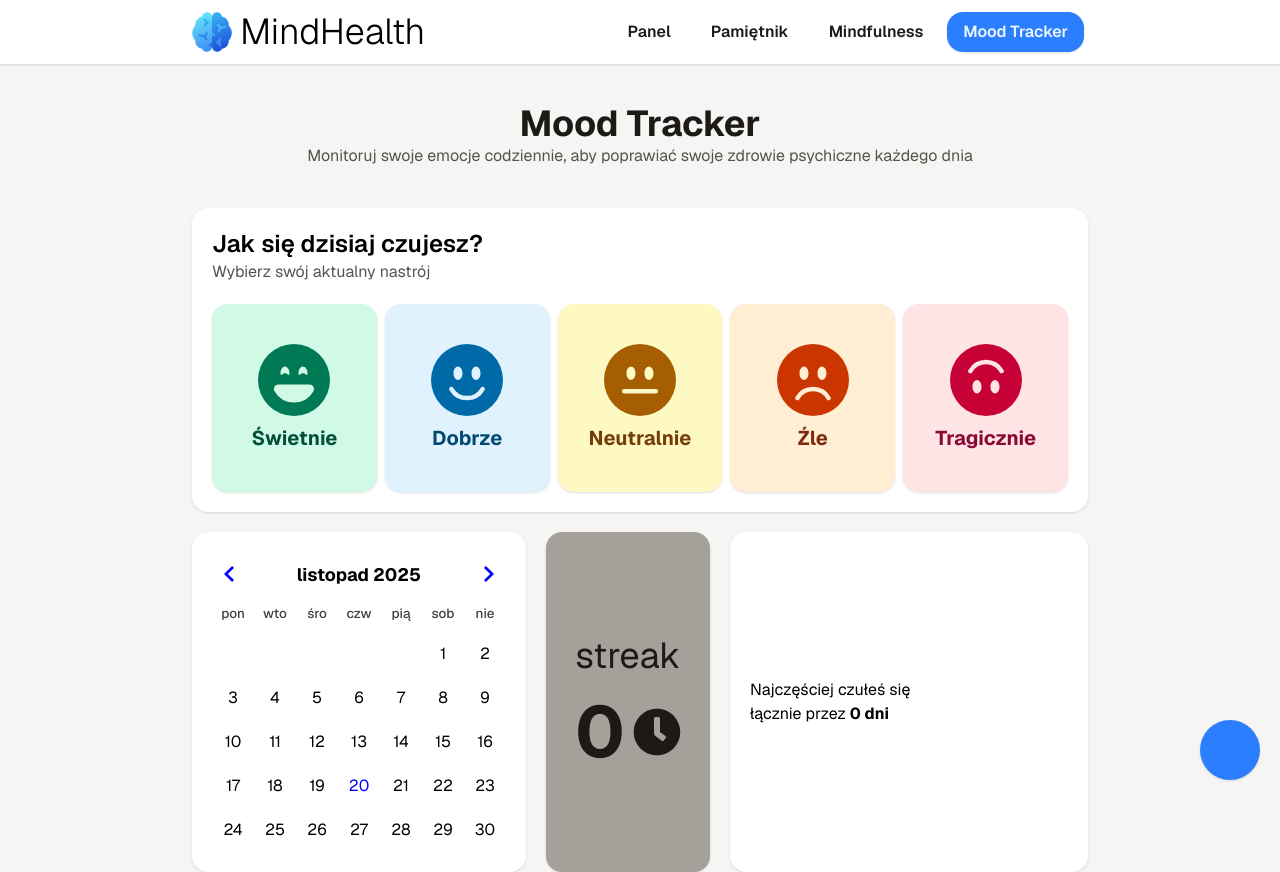
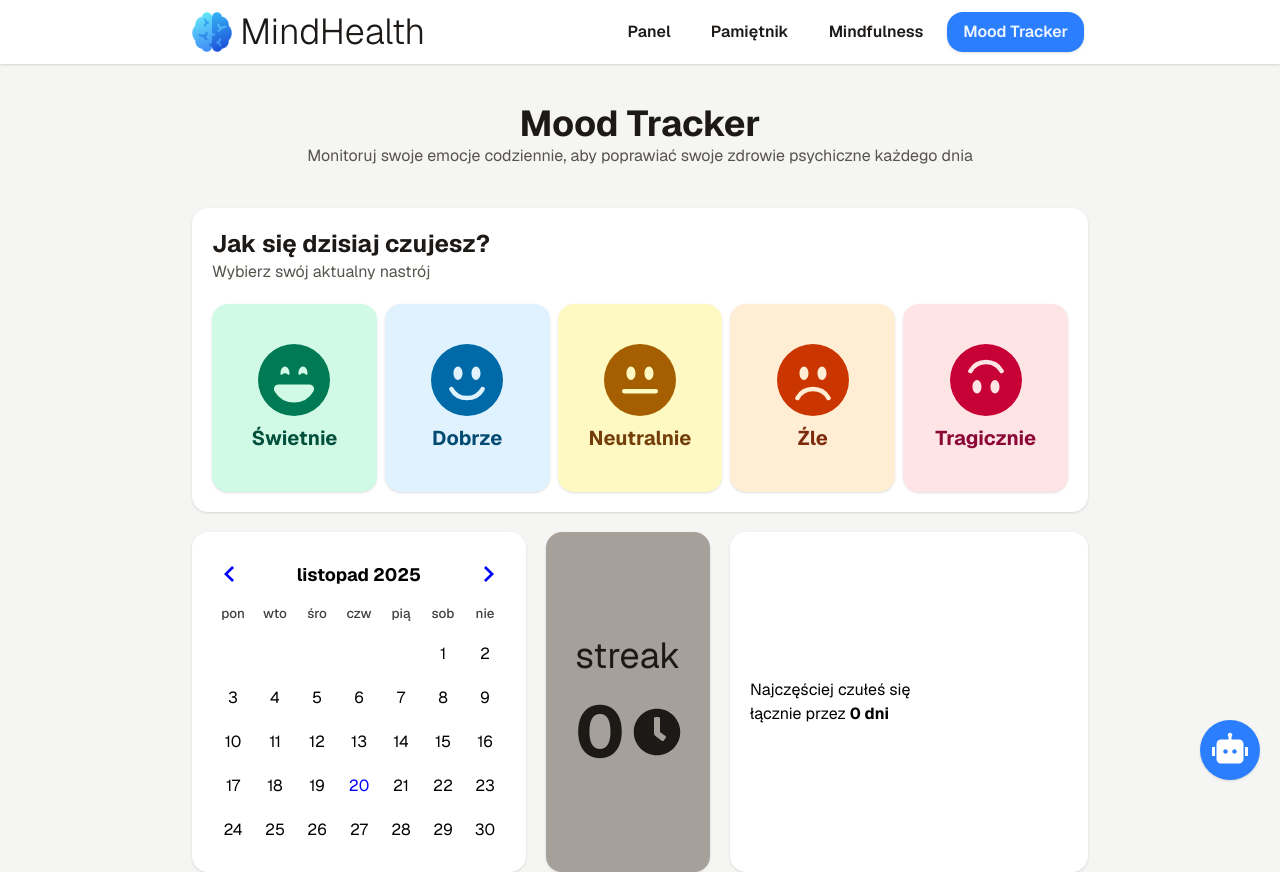
Before and after one commit to OKE225/MindHealth, a React (Vite) app in the folder client/: page /application/mood-tracker in a window 1280 px wide. Built offline with nearby package versions, Linux system fonts and the light colour scheme.

Commit message:
A little bit better app design

```diff
--- a/client/index.html
+++ b/client/index.html
@@ -14,7 +14,7 @@
   <body>
     <div
       id="root"
-      class="bg-stone-100 min-h-screen selection:bg-blue-300 selection:text-blue-950"></div>
+      class="bg-stone-100 min-h-screen selection:bg-cyan-500/25 selection:text-cyan-800"></div>
     <script type="module" src="/src/main.tsx"></script>
   </body>
 </html>
--- a/client/src/components/ChatWithAI.tsx
+++ b/client/src/components/ChatWithAI.tsx
@@ -1,4 +1,5 @@
 import { useState } from "react";
+import { RiRobot2Fill } from "react-icons/ri";
 
 const ChatWithAI = () => {
   const [isOpen, setIsOpen] = useState<boolean>(false);
@@ -11,14 +12,16 @@ const ChatWithAI = () => {
   return (
     <div className="flex items-end flex-col absolute bottom-0 right-0 m-5">
       {isOpen && (
-        <div className="bg-white w-100 h-120  p-5 my-2 rounded-2xl shadow">
+        <div className="bg-white w-100 h-120  p-5 my-2 rounded-2xl shadow-2xl">
           <input type="text" className="bg-blue-100 shadow" />
         </div>
       )}
 
       <div
-        className="bg-blue-500 hover:bg-blue-600 active:bg-blue-700 w-15 h-15 rounded-full cursor-pointer shadow"
-        onClick={handleClick}></div>
+        className="bg-blue-500 hover:bg-blue-600 active:bg-blue-700 flex justify-center items-center w-15 h-15 rounded-full cursor-pointer shadow"
+        onClick={handleClick}>
+        <RiRobot2Fill className="text-4xl fill-white" />
+      </div>
     </div>
   );
 };
--- a/client/src/components/DeleteNotesBtn.tsx
+++ b/client/src/components/DeleteNotesBtn.tsx
@@ -14,7 +14,7 @@ const DeleteNotesBtn = () => {
 
   return (
     <button
-      className="bg-rose-500 text-rose-50 inline-block font-semibold text-md px-4 py-2 rounded-2xl hover:bg-rose-600 active:bg-rose-700 cursor-pointer select-none shadow"
+      className="absolute right-0 bg-rose-500 text-rose-50 inline-block font-semibold text-md px-4 py-2 rounded-2xl hover:bg-rose-600 active:bg-rose-700 cursor-pointer select-none shadow"
       onClick={handleDeleteNotes}>
       Usuń
     </button>
--- a/client/src/components/DiaryNoteCard.tsx
+++ b/client/src/components/DiaryNoteCard.tsx
@@ -7,7 +7,7 @@ const DiaryNoteCard = ({ content, date }: Props) => {
   return (
     <div className="relative bg-white min-h-40 text-lg p-5 pb-8 whitespace-pre-wrap rounded-2xl shadow">
       <p>{content}</p>
-      <p className="absolute text-stone-400 right-4 bottom-1">{date}</p>
+      <p className="absolute text-stone-400 text-sm right-4 bottom-1">{date}</p>
     </div>
   );
 };
--- a/client/src/components/ExerciseCard.tsx
+++ b/client/src/components/ExerciseCard.tsx
@@ -15,11 +15,11 @@ const ExerciseCard = (exercise: MindfulnessExercise) => {
       className="bg-white min-h-55 p-5 shadow rounded-2xl flex flex-col justify-between"
       onClick={mouseClick}>
       <div>
-        <p className="bg-sky-100 text-sky-900 inline-block px-3 rounded-lg">
+        <p className="bg-sky-50 text-sky-800 inline-block px-3 rounded-lg">
           {category}
         </p>
-        <h3 className="text-2xl font-semibold mt-2">{title}</h3>
-        <p className="line-clamp-3">{description}</p>
+        <h3 className="text-stone-900 text-2xl font-semibold mt-2">{title}</h3>
+        <p className="text-stone-900 line-clamp-3">{description}</p>
       </div>
       <div className="flex justify-between items-center">
         <p className="text-stone-500">{duration}</p>
--- a/client/src/components/Header.tsx
+++ b/client/src/components/Header.tsx
@@ -4,7 +4,7 @@ const Header = () => {
   return (
     <div className="flex items-center cursor-default">
       <img className="w-10 h-10" src={brainIcon} alt="" />
-      <h1 className="font-light text-4xl ml-2">MindHealth</h1>
+      <h1 className="text-stone-900 font-light text-4xl ml-2">MindHealth</h1>
     </div>
   );
 };
--- a/client/src/components/SelectYourMood.tsx
+++ b/client/src/components/SelectYourMood.tsx
@@ -3,7 +3,9 @@ import MoodCard from "./MoodCard";
 const SelectYourMood = () => {
   return (
     <div className="bg-white shadow rounded-2xl p-5">
-      <h2 className="text-2xl font-semibold">Jak się dzisiaj czujesz?</h2>
+      <h2 className="text-stone-900 text-2xl font-bold">
+        Jak się dzisiaj czujesz?
+      </h2>
       <p className="text-stone-600">Wybierz swój aktualny nastrój</p>
 
       <div className="grid grid-cols-5 gap-2 mt-5">
```
